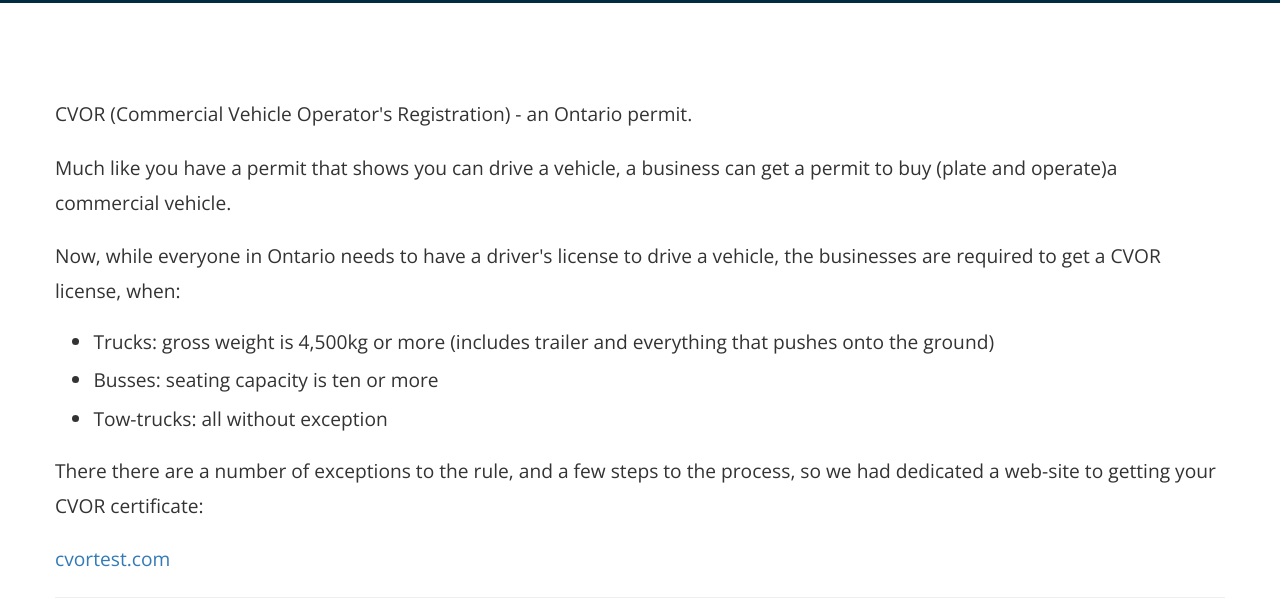
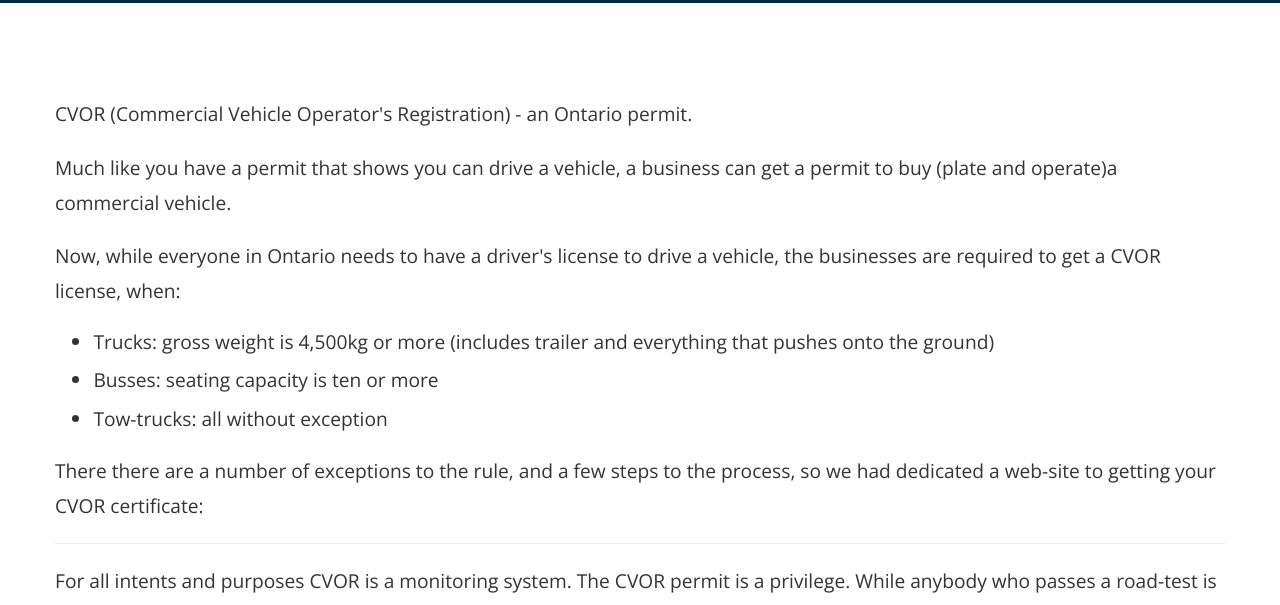
Before and after one commit to andrewskylight/truck-papers, a plain HTML site: page cvor-get.html in a window 1280 px wide. Shown: the part 347-952 px from the top of the page. Drawn offline with nearby package versions, Linux system fonts and the light colour scheme; a web font is replaced by a local one.

Commit message:
removed link to www.cvortest.com

```diff
--- a/cvor-get.html
+++ b/cvor-get.html
@@ -100,7 +100,6 @@
 				</ul>
 				<p>There there are a number of exceptions to the rule, and a few steps to the process, so we had dedicated a
 					web-site to getting your CVOR certificate:</p>
-				<p><a href="https://www.cvortest.com/">cvortest.com</a></p>
 				<hr>
 				<p>For all intents and purposes CVOR is a monitoring system. The CVOR permit is a privilege. While anybody who
 					passes a road-test is going to be issued a license, not everyone is going to be issued a CVOR after passing a
```
